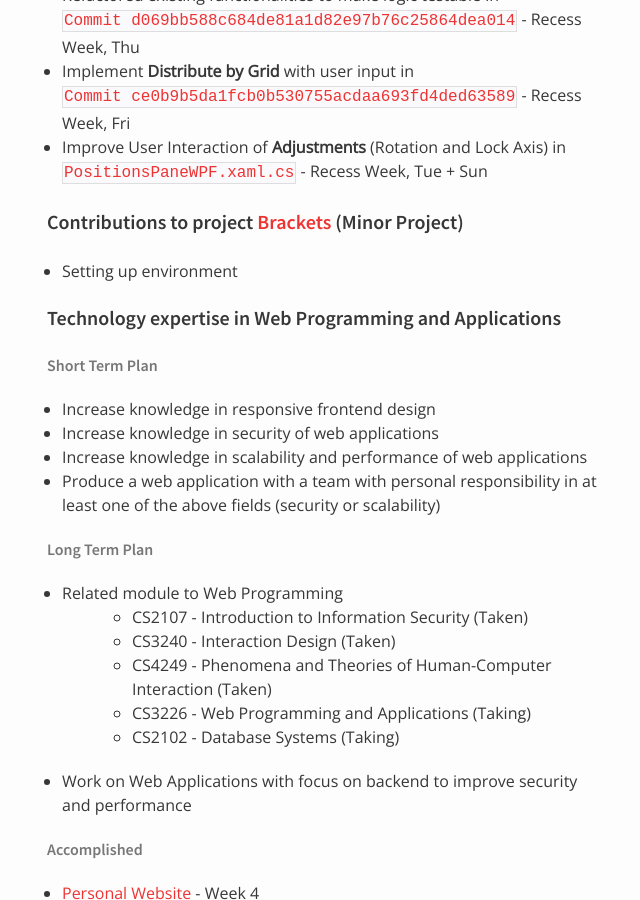
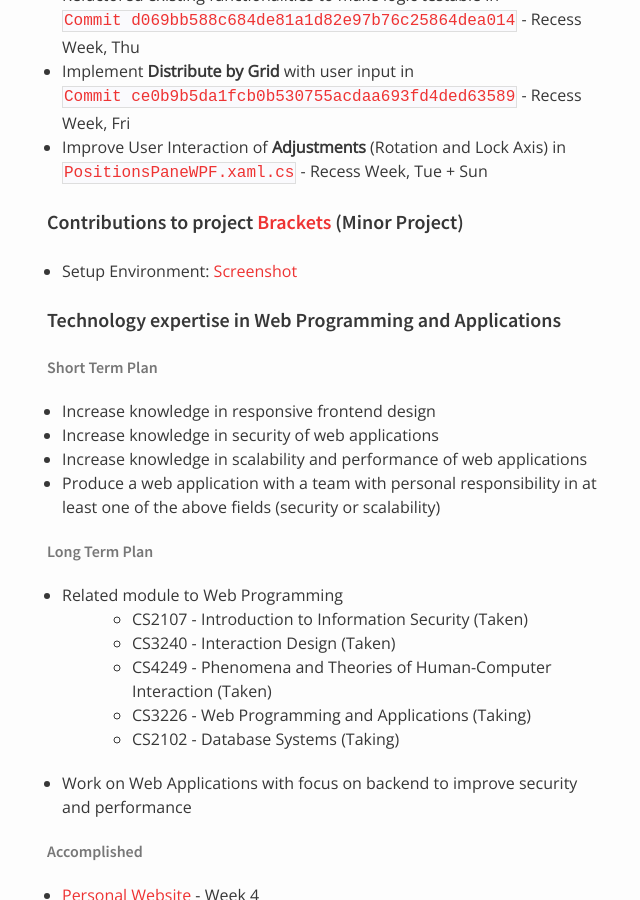
Before and after one commit to nus-oss/cs3281-AY1516S2-website, a Jekyll site: the page built from teams/powerpointlabs.md, in a window 1280 px wide and 900 px high, scrolled down 3590 px. Shown: the whole window, without its empty margins (323-963 px from the left). Built offline with Jekyll 4.4.1, drawn with Linux system fonts in a browser that asks for light colours.

Commit message:
Update screenshot for minor project

```diff
--- a/teams/powerpointlabs.md
+++ b/teams/powerpointlabs.md
@@ -108,7 +108,7 @@
 * Improve User Interaction of **Adjustments** (Rotation and Lock Axis) in [`PositionsPaneWPF.xaml.cs`](https://github.com/nus-fboa2016-PL/PowerPointLabs/blob/011ae62a6212993d379885336194d025ae53480f/PowerPointLabs/PowerPointLabs/PositionsLab/PositionsPaneWPF.xaml.cs) - Recess Week, Tue + Sun
 
 #### Contributions to project [Brackets](http://brackets.io/) (Minor Project)
- * Setting up environment
+ * Setup Environment: [Screenshot](https://drive.google.com/file/d/0BzrjImOddxOKV1ktc1RDUTlCY0U/view?usp=sharing)
 
 #### Technology expertise in Web Programming and Applications
 
```
